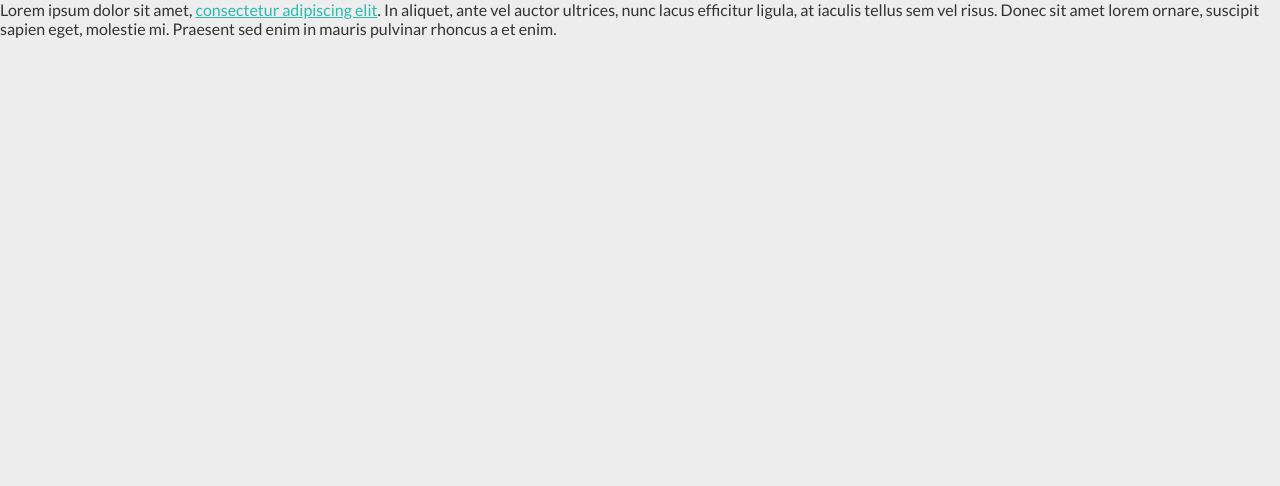
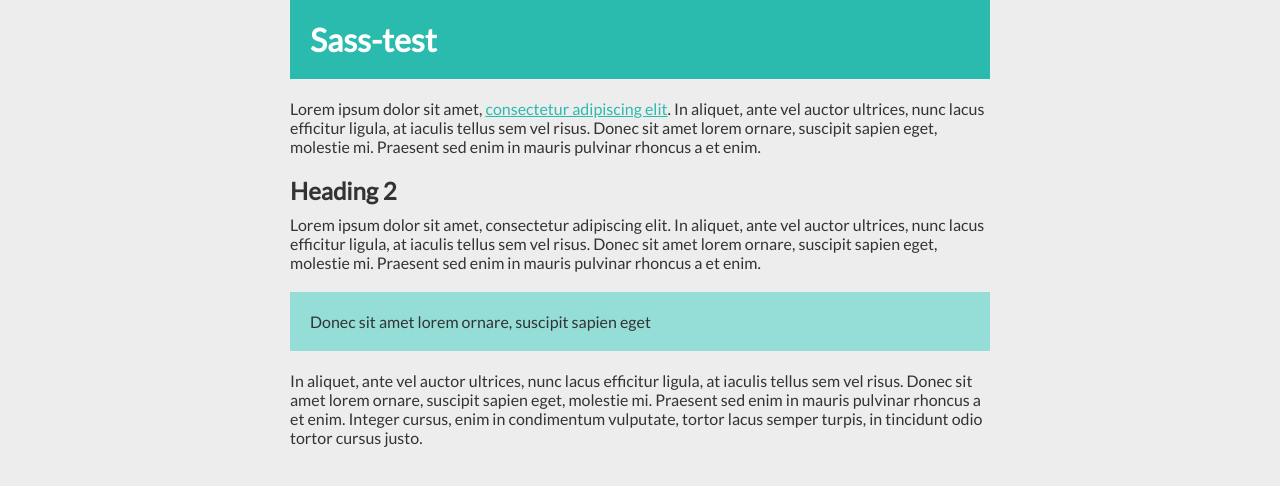
Before and after one commit to maritgt/sass-test, a website: page index.html in a window 1280 px wide. Drawn offline with Linux system fonts and the light colour scheme.

Commit message:
Oppdatert innhold og lagt til noen funksjoner

```diff
--- a/index.html
+++ b/index.html
@@ -9,7 +9,21 @@
 </head>
 <body>
 
+	<header>
+		<h1>Sass-test</h1>
+	</header>
+
 	<p>Lorem ipsum dolor sit amet, <a href="#">consectetur adipiscing elit</a>. In aliquet, ante vel auctor ultrices, nunc lacus efficitur ligula, at iaculis tellus sem vel risus. Donec sit amet lorem ornare, suscipit sapien eget, molestie mi. Praesent sed enim in mauris pulvinar rhoncus a et enim.</p>
+
+	<h2>Heading 2</h2>
+
+	<p>Lorem ipsum dolor sit amet, consectetur adipiscing elit. In aliquet, ante vel auctor ultrices, nunc lacus efficitur ligula, at iaculis tellus sem vel risus. Donec sit amet lorem ornare, suscipit sapien eget, molestie mi. Praesent sed enim in mauris pulvinar rhoncus a et enim.</p>
+
+	<div class="hlt">Donec sit amet lorem ornare, suscipit sapien eget</div>
+
+	<p>In aliquet, ante vel auctor ultrices, nunc lacus efficitur ligula, at iaculis tellus sem vel risus. Donec sit amet lorem ornare, suscipit sapien eget, molestie mi. Praesent sed enim in mauris pulvinar rhoncus a et enim. Integer cursus, enim in condimentum vulputate, tortor lacus semper turpis, in tincidunt odio tortor cursus justo.</p>
+
+
 
 	<!-- <script type="text/javascript" src="scripts.js"></script> -->
 
--- a/scss/style.scss
+++ b/scss/style.scss
@@ -1,3 +1,26 @@
+$font-body: 'Lato', sans-serif;
+
+$color-main: #2abbae;
+$color-dark: #333;
+
+/// Slightly lighten a color
+/// @access public
+/// @param {Color} $color - color to tint
+/// @param {Number} $percentage - percentage of `$color` in returned color
+/// @return {Color}
+@function tint($color, $percentage) {
+  @return mix(white, $color, $percentage);
+}
+
+/// Slightly darken a color
+/// @access public
+/// @param {Color} $color - color to shade
+/// @param {Number} $percentage - percentage of `$color` in returned color
+/// @return {Color}
+@function shade($color, $percentage) {
+  @return mix(black, $color, $percentage);
+}
+
 * {
 	padding: 0;
 	margin: 0;
@@ -5,23 +28,31 @@
 }
 body {
 	background: #ededed;
-	font-family: 'Lato', sans-serif;
+	font-family: $font-body;
+    color: $color-dark;
+    max-width: 700px;
+    margin: 0 auto;
 }
-
-
-// ----- COLORS
-
-$main: #2abbae;
-$dark: #333;
 
 
 // ----- COMMON STYLES
 
+h1 {
+    color: $color-main;
+    margin-bottom: 20px;
+}
+h2 {
+    margin-bottom: 10px;
+}
 p {
-	color: $dark;
+    margin-bottom: 20px;
+
+    &:last-child {
+        margin-bottom: 0;
+    }
 }
 a {
-	color: $main;
+	color: $color-main;
 
     &:hover {
         color: grey;
@@ -32,3 +63,21 @@ a {
         transition:.5s;
     }
 }
+
+// ----- LAYOUT
+
+header {
+    background: $color-main;
+    padding: 20px;
+    margin-bottom: 20px;
+
+    h1 {
+        color: #fff;
+        margin: 0;
+    }
+}
+.hlt {
+    background: tint($color-main, 50%);
+    margin-bottom: 20px;
+    padding: 20px;
+}
```
Also changed, not shown: README.md, css/style.css.
